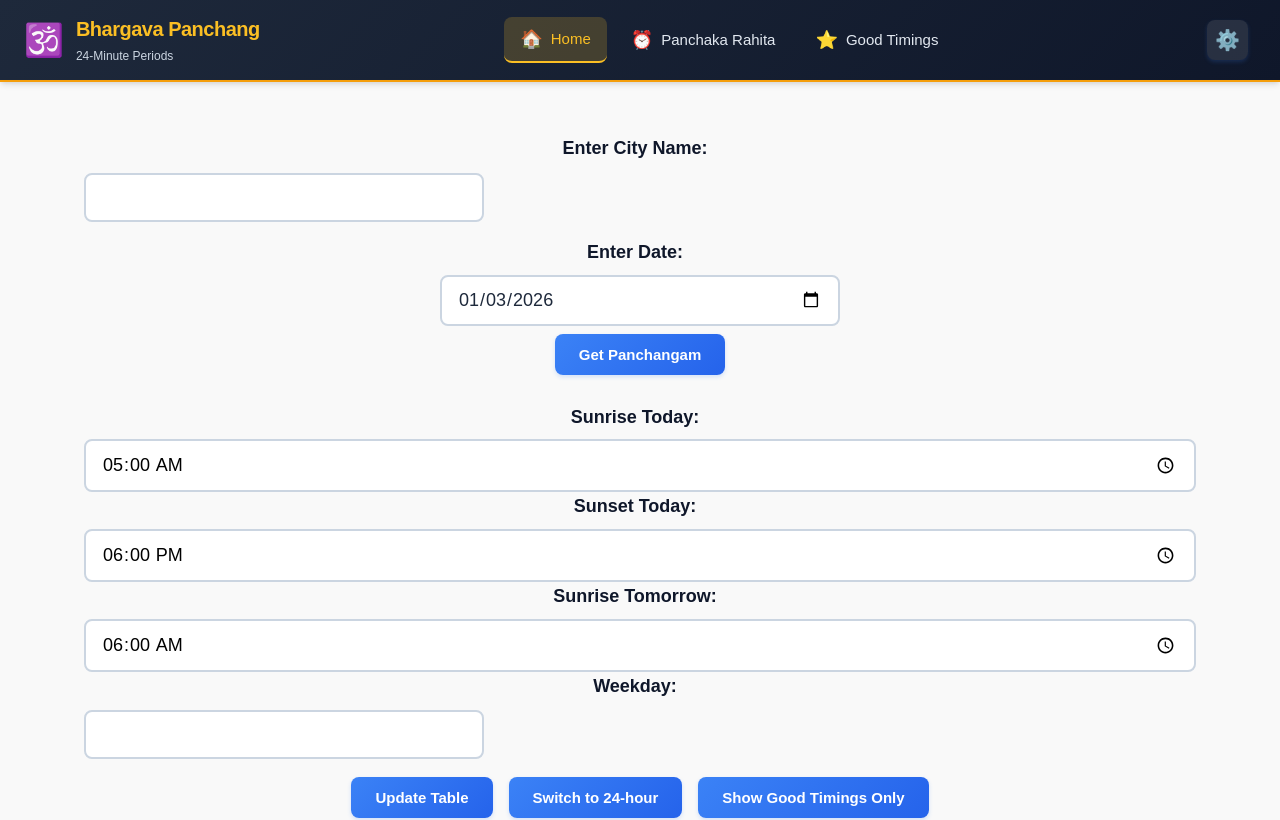
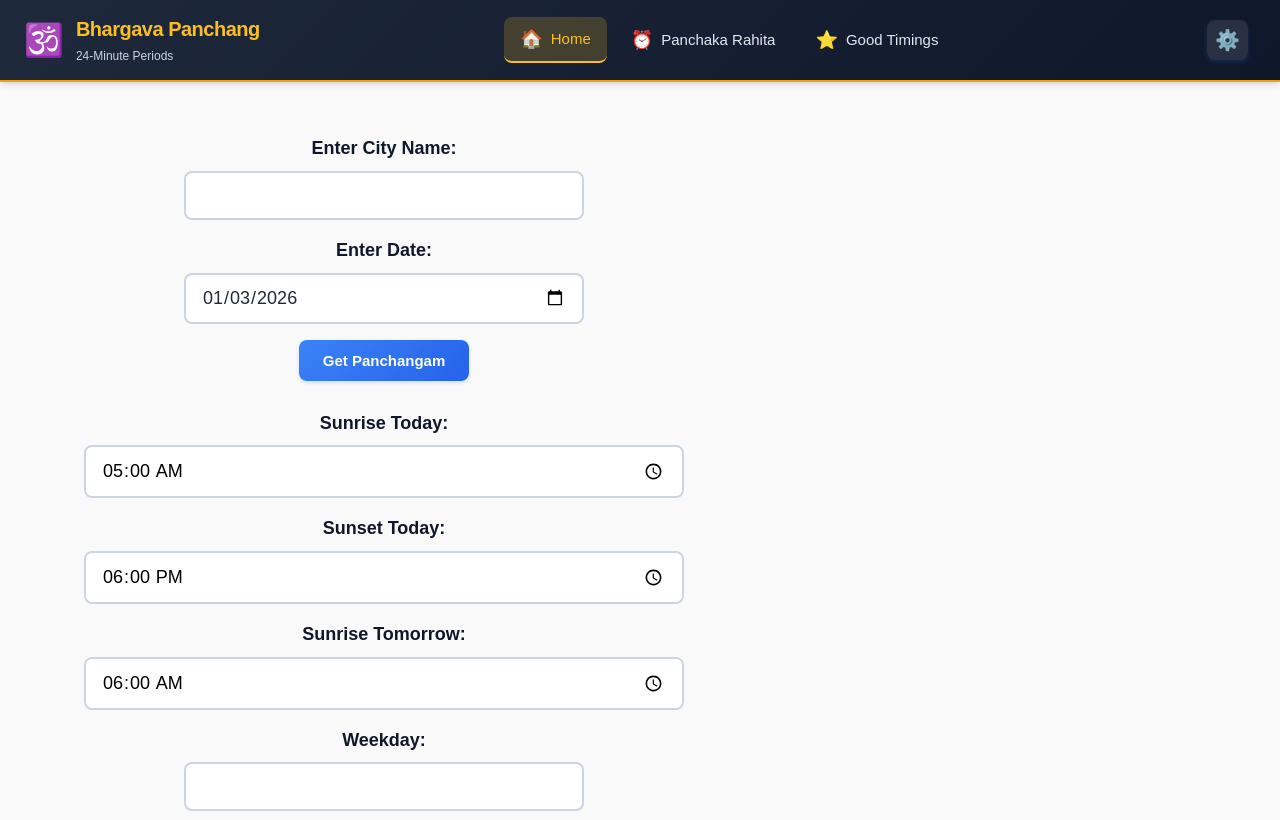
Before and after one commit to ucs200525/panchBotNewTele, a React (Create React App) app in the folder frontend/: page / in a window 1280 px wide. Shown: the top 820 px of the page. Built offline with nearby package versions, Linux system fonts and the light colour scheme; no server answers.

Commit message:
Fix input box alignment - center all inputs across all pages

```diff
--- a/frontend/src/pages/PanchakaMuhurth.css
+++ b/frontend/src/pages/PanchakaMuhurth.css
@@ -24,16 +24,21 @@ h2 {
 /* Form Section */
 label {
     font-weight: bold;
-    margin-right: 10px;
+    margin: 1rem auto 0.5rem;
+    display: block;
+    text-align: center;
 }
 
-input[type="text"] {
-    padding: 8px;
-    margin: 10px 0;
-    border: 1px solid #ccc;
-    border-radius: 4px;
-    width: calc(100% - 20px);
+input[type="text"],
+input[type="date"] {
+    padding: 0.75rem 1rem;
+    margin: 0.5rem auto;
+    border: 2px solid #e2e8f0;
+    border-radius: 0.5rem;
+    width: 100%;
     max-width: 400px;
+    display: block;
+    font-size: 0.9375rem;
 }
 
 button {
--- a/frontend/src/pages/style.css
+++ b/frontend/src/pages/style.css
@@ -336,7 +336,9 @@ h3 {
 }
 
 /* Form Sections */
-.form-section {
+.form-section,
+div[style*="textAlign: 'center'"],
+div[style*="text-align: center"] {
   max-width: 600px;
   margin: 0 auto 2rem;
   text-align: center;
@@ -346,13 +348,21 @@ h3 {
 label,
 .entercity,
 .date,
-.showNonBlue,
+.showNonBlue {
+  display: block;
+  font-size: 0.9375rem;
+  font-weight: 600;
+  color: #334155;
+  margin-bottom: 0.5rem;
+  text-align: center;
+}
+
 .is12HourFormat {
   display: block;
   font-size: 0.9375rem;
   font-weight: 600;
   color: #334155;
-  margin-bottom: 0.5rem;
+  margin: 1rem auto 0.5rem;
   text-align: center;
 }
 
@@ -370,8 +380,9 @@ input[type="date"],
   border: 2px solid #e2e8f0;
   border-radius: 0.5rem;
   transition: all 0.2s ease;
-  margin: 0 auto;
+  margin: 0.5rem auto;
   display: block;
+  text-align: left;
 }
 
 input[type="text"]:focus,
@@ -393,6 +404,20 @@ input[type="checkbox"] {
   width: 1.125rem;
   height: 1.125rem;
   cursor: pointer;
+  vertical-align: middle;
+}
+
+/* Center all form containers */
+.cityAndDate,
+form,
+.form-group {
+  display: flex;
+  flex-direction: column;
+  align-items: center;
+  width: 100%;
+  max-width: 600px;
+  margin: 0 auto;
+  padding: 1rem;
 }
 
 /* ========================================
```
